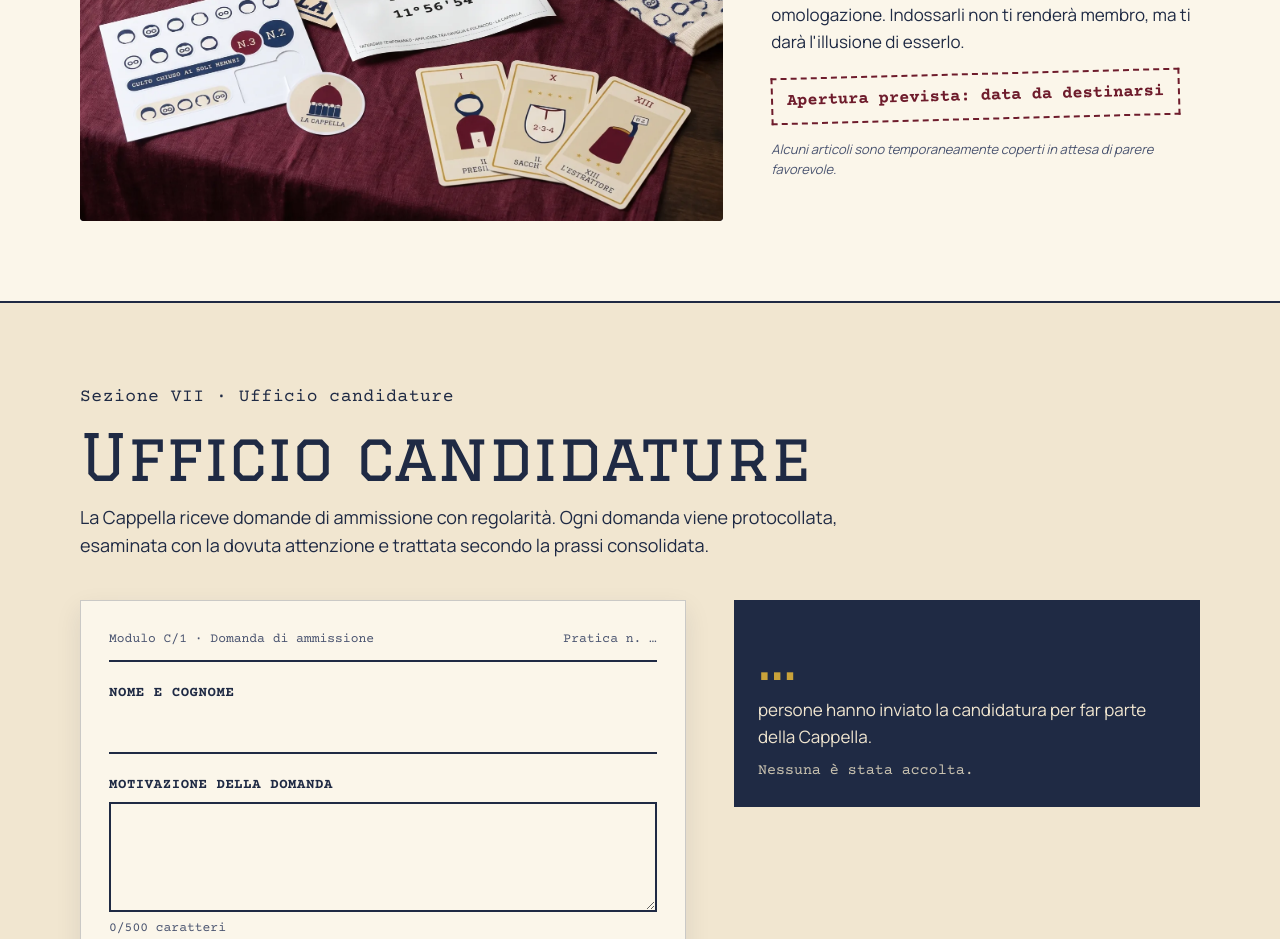
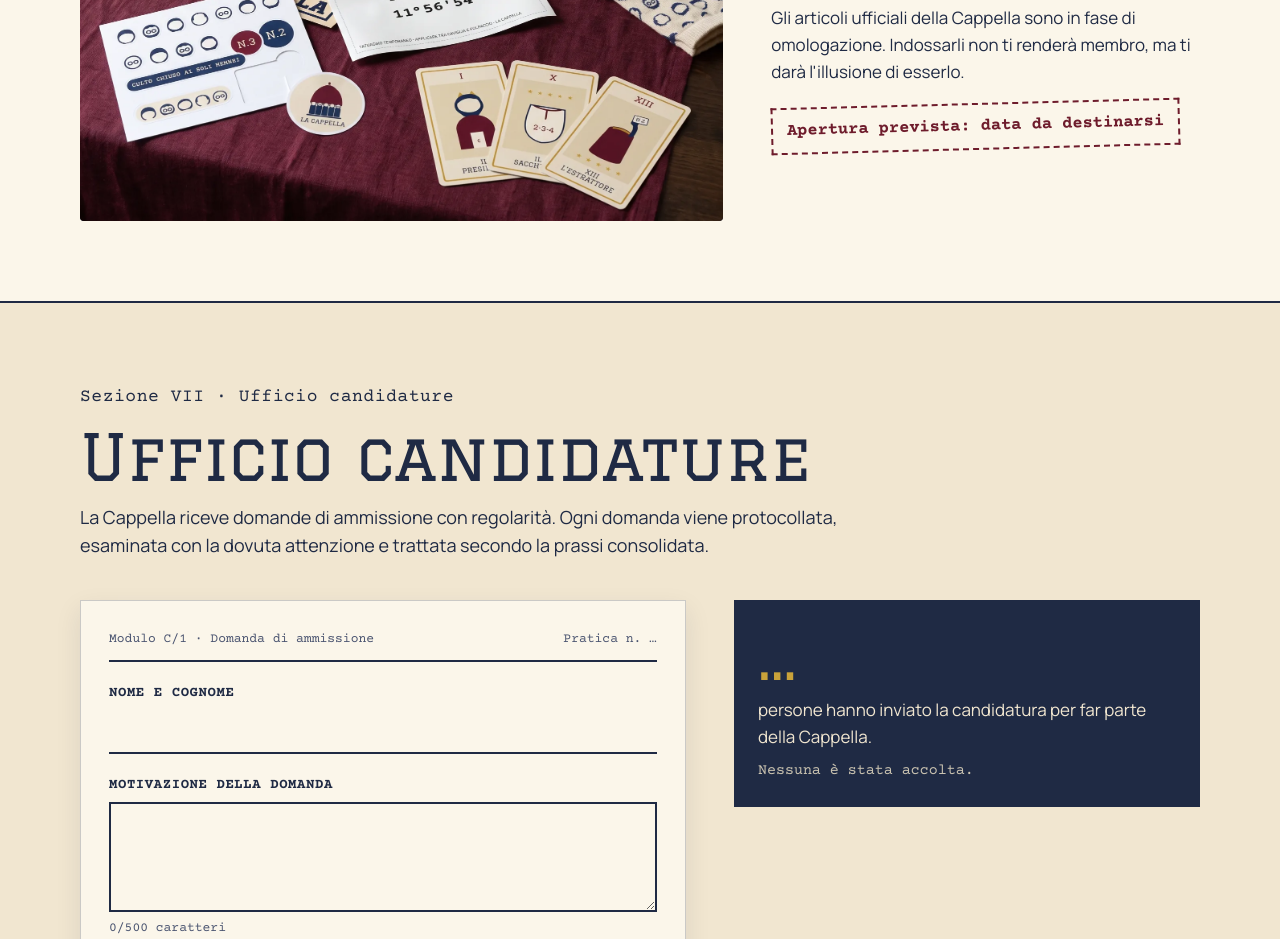
Before and after one commit to dpette/la-cappella, a plain HTML site: page public/index.html in a window 1280 px wide. Shown: the part 7540-8479 px from the top of the page. Drawn offline with nearby package versions, Linux system fonts and the light colour scheme; no server answers.

Commit message:
Remove comment on hidden objects

```diff
--- a/public/index.html
+++ b/public/index.html
@@ -190,7 +190,6 @@
         </div>
         <p>Gli articoli ufficiali della Cappella sono in fase di omologazione. Indossarli non ti renderà membro, ma ti darà l'illusione di esserlo.</p>
         <p><span class="cartellino">Apertura prevista: data da destinarsi</span></p>
-        <p class="nota-piccola">Alcuni articoli sono temporaneamente coperti in attesa di parere favorevole.</p>
       </div>
     </div>
   </section>
```
